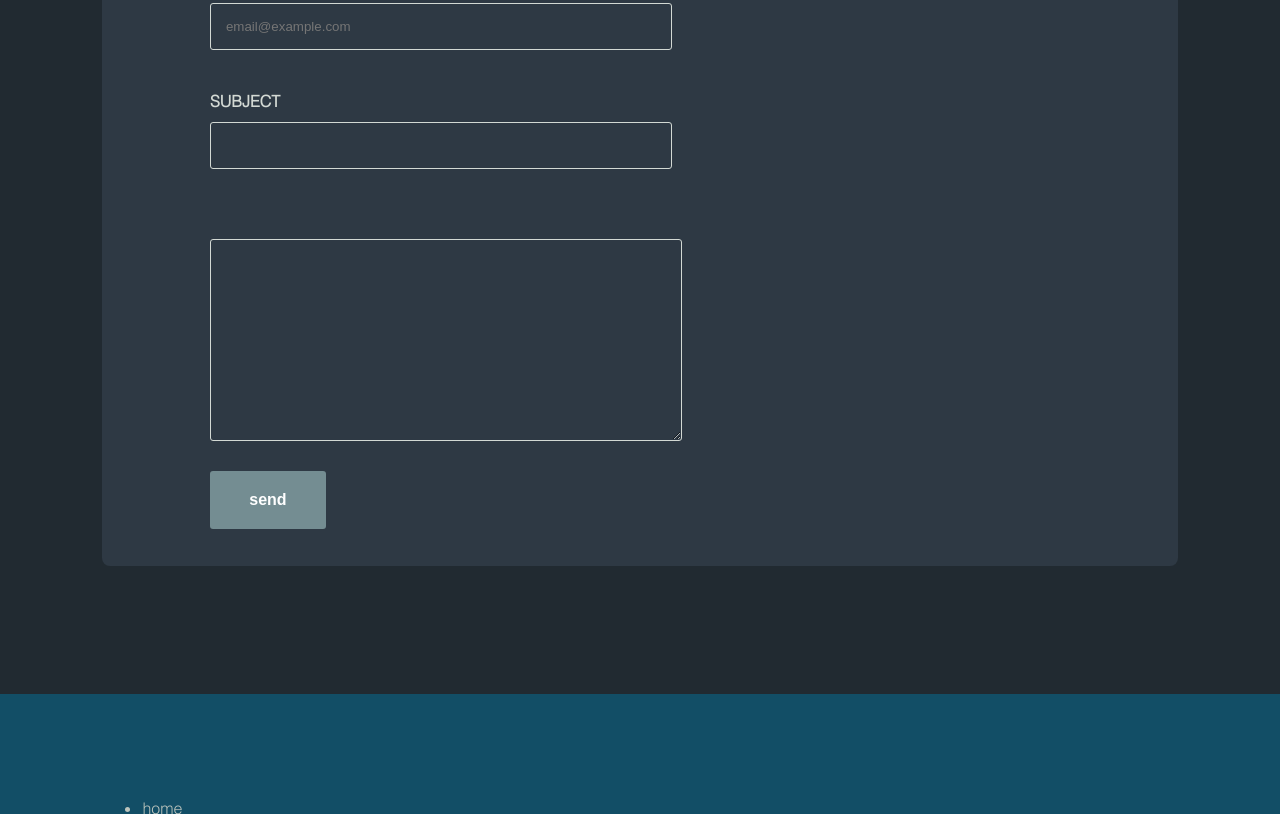
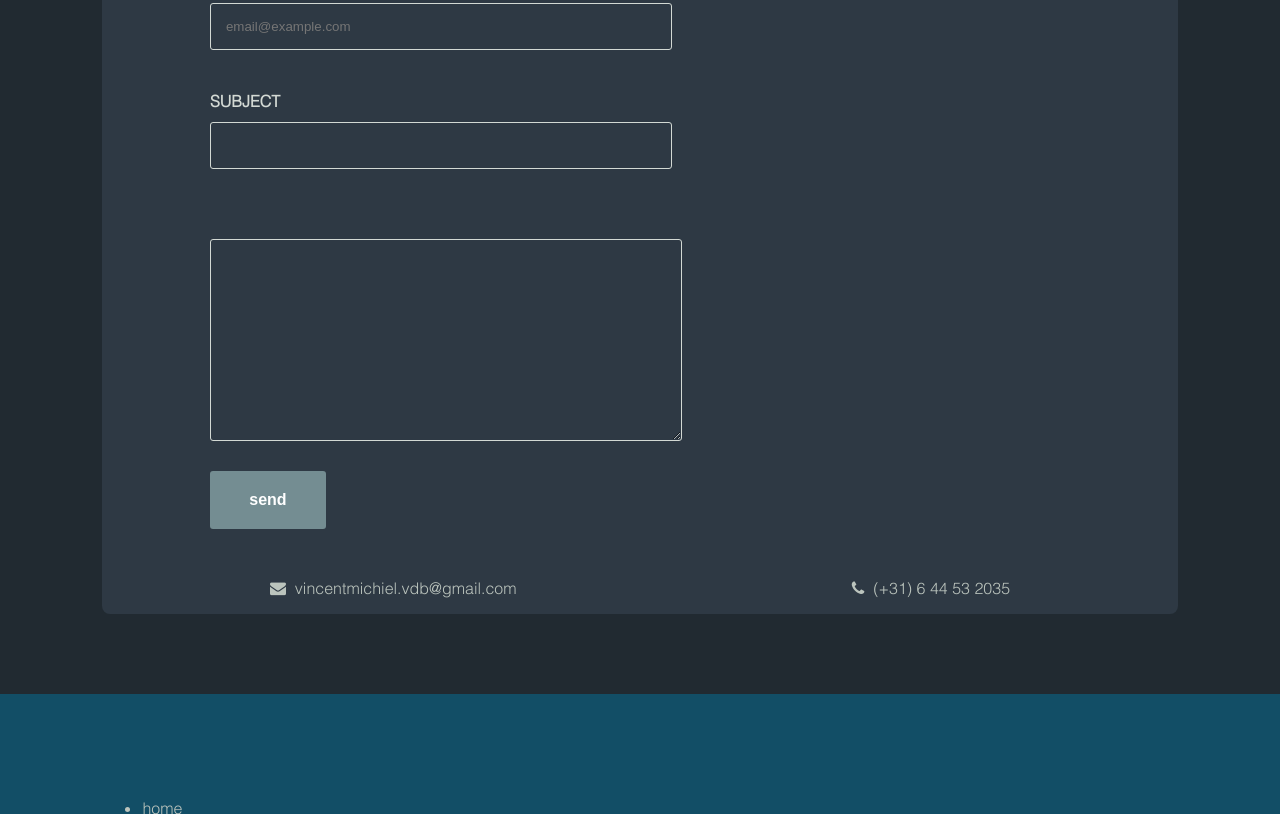
Before and after one commit to vincentmichiel/vincentmichiel.github.io, a plain HTML site: page index.html in a window 1280 px wide. Shown: the part 2746-3560 px from the top of the page. Drawn offline with nearby package versions, Linux system fonts and the light colour scheme.

Commit message:
added contact information

```diff
--- a/index.html
+++ b/index.html
@@ -96,6 +96,10 @@
                     <textarea name="Bericht" placeholder="" class="message"></textarea>
                     <button type="submit" class="submit" value="send">send</button>
                 </form>
+                <div class="contactfooter">
+                    <div class="container"><a href="mailto:vincentmichiel.vdb@gmail.com"><i class="fa fa-envelope"></i>&nbsp;&nbsp;vincentmichiel.vdb@gmail.com</a></div>
+                    <div class="container"><a href="tel:+31644532035"><i class="fa fa-phone"></i>&nbsp;&nbsp;(+31) 6 44 53 2035</a></div>
+                </div>
             </div>
         </div>
     </div>
--- a/stylesheets/home.css
+++ b/stylesheets/home.css
@@ -252,6 +252,7 @@
 .contactcontainer .background {
   border-radius: 8px;
   width: 84%;
+  padding-bottom: 3em;
   height: inherit;
   min-height: inherit;
   background-color: #2E3944;
@@ -349,6 +350,31 @@
   font-family: mono;
   font-size: 2rem;
   color: #D3D9D4;
+}
+.contactcontainer .contactfooter {
+  position: absolute;
+  bottom: -2em;
+  width: inherit;
+  height: auto;
+  display: flex;
+  flex-wrap: wrap;
+}
+.contactcontainer .contactfooter .container {
+  flex-grow: 1;
+  min-width: -moz-fit-content;
+  min-width: fit-content;
+  height: inherit;
+  display: flex;
+  align-items: end;
+  justify-content: center;
+  padding-left: 1em;
+  padding-right: 1em;
+}
+.contactcontainer .contactfooter .container a {
+  font-family: "mono";
+  color: #bbc4bd;
+  font-size: 1em;
+  text-decoration: none;
 }
 
 @media only screen and (max-height: 520px) {
```
